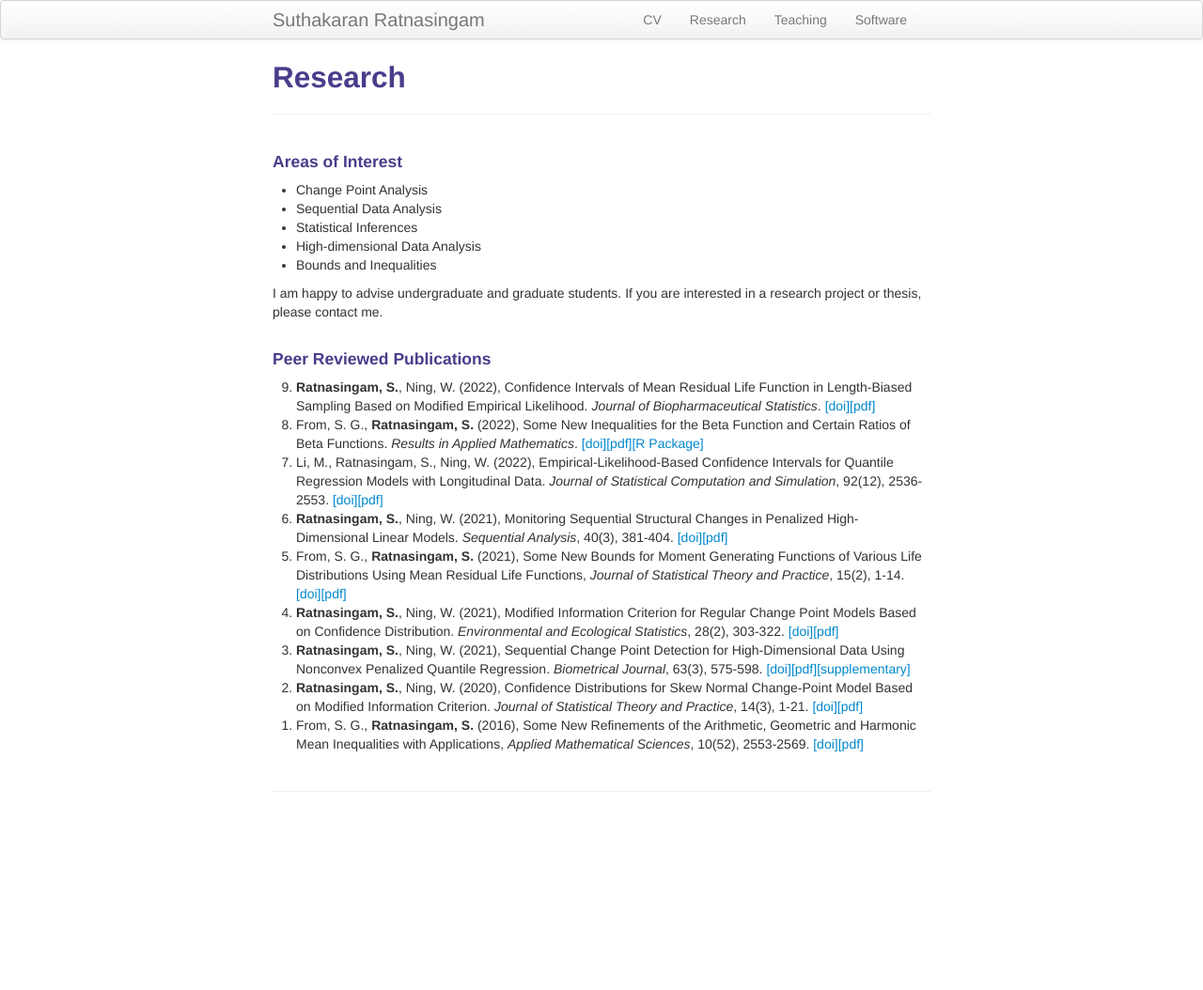
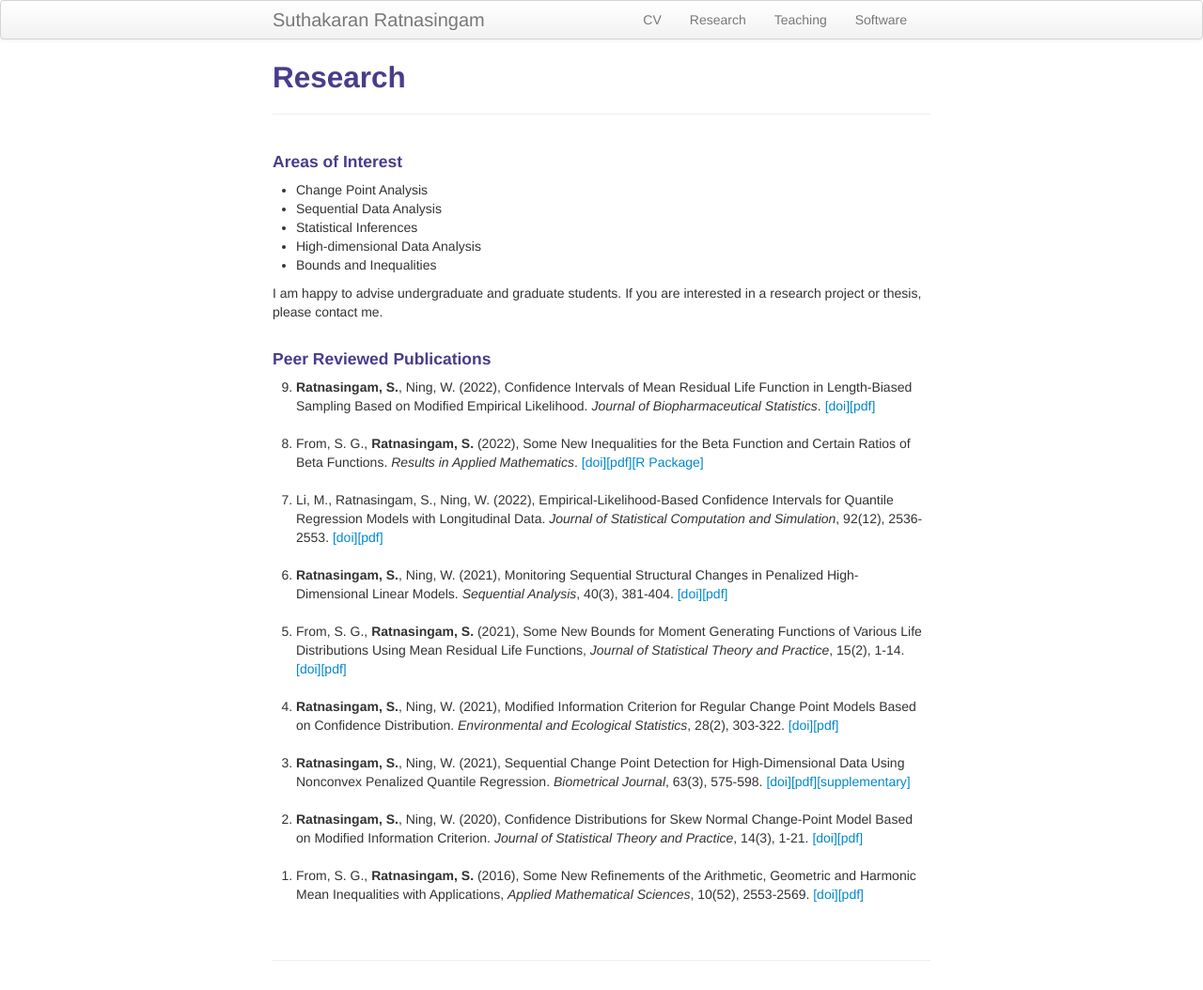
Before and after one commit to suthakaranr/suthakaranr.github.io, a Jekyll site: the page built from pages/Research.md, in a window 1280 px wide. Shown: the whole page at 94% size. Built offline with Jekyll 4.4.1, drawn with Linux system fonts in a browser that asks for light colours; before the commit the page ends 900 px from its top, so only the background shows below that.

Commit message:
Update Research.md

```diff
--- a/pages/Research.md
+++ b/pages/Research.md
@@ -20,32 +20,27 @@ I am happy to advise undergraduate and graduate students. If you are interested
 
 #### Peer Reviewed Publications
 
-<p style="line-height:4.5em;">
-
 <ol>
 
   <li value="9"> <b>Ratnasingam, S.</b>, Ning, W. (2022), Confidence Intervals of Mean Residual Life Function in Length-Biased
-Sampling Based on Modified Empirical Likelihood. <i>Journal of Biopharmaceutical Statistics</i>. <a style="text-decoration:none" href="https://doi.org/10.1080/10543406.2022.2089157" target="_blank" rel="noopener noreferrer">[doi]</a><a style="text-decoration:none" href="../assets/2022SWJBPS.pdf" target="_blank" rel="noopener noreferrer">[pdf]</a>
-</li>
+Sampling Based on Modified Empirical Likelihood. <i>Journal of Biopharmaceutical Statistics</i>. <a style="text-decoration:none" href="https://doi.org/10.1080/10543406.2022.2089157" target="_blank" rel="noopener noreferrer">[doi]</a><a style="text-decoration:none" href="../assets/2022SWJBPS.pdf" target="_blank" rel="noopener noreferrer">[pdf]</a> </li> <br>
 
   <li value="8"> From, S. G.,  <b>Ratnasingam, S.</b> (2022), Some New Inequalities for the Beta Function and Certain Ratios of Beta Functions. <i>Results in Applied
-Mathematics</i>.  <a style="text-decoration:none" href="https://doi.org/10.1016/j.rinam.2022.100302" target="_blank" rel="noopener noreferrer">[doi]</a><a style="text-decoration:none" href="../assets/2022FSRINAM.pdf" target="_blank" rel="noopener noreferrer">[pdf]</a><a style="text-decoration:none" href="https://github.com/suthakaranr/IneqBetaFun" target="_blank" rel="noopener noreferrer">[R Package]</a> </li>
+Mathematics</i>.  <a style="text-decoration:none" href="https://doi.org/10.1016/j.rinam.2022.100302" target="_blank" rel="noopener noreferrer">[doi]</a><a style="text-decoration:none" href="../assets/2022FSRINAM.pdf" target="_blank" rel="noopener noreferrer">[pdf]</a><a style="text-decoration:none" href="https://github.com/suthakaranr/IneqBetaFun" target="_blank" rel="noopener noreferrer">[R Package]</a> </li> <br>
 
   <li value="7"> Li, M., Ratnasingam, S., Ning, W. (2022), Empirical-Likelihood-Based Confidence Intervals for
-Quantile Regression Models with Longitudinal Data. <i>Journal of Statistical Computation and Simulation</i>, 92(12), 2536-2553. <a style="text-decoration:none" href="https://doi.org/10.1080/00949655.2022.2043322" target="_blank" rel="noopener noreferrer">[doi]</a><a style="text-decoration:none" href="../assets/2022ELJSCS.pdf" target="_blank" rel="noopener noreferrer">[pdf]</a></li>
+Quantile Regression Models with Longitudinal Data. <i>Journal of Statistical Computation and Simulation</i>, 92(12), 2536-2553. <a style="text-decoration:none" href="https://doi.org/10.1080/00949655.2022.2043322" target="_blank" rel="noopener noreferrer">[doi]</a><a style="text-decoration:none" href="../assets/2022ELJSCS.pdf" target="_blank" rel="noopener noreferrer">[pdf]</a></li> <br>
 
-   <li value="6">  <b>Ratnasingam, S.</b>, Ning, W. (2021), Monitoring Sequential Structural Changes in Penalized High-Dimensional Linear Models. <i>Sequential Analysis</i>, 40(3), 381-404. <a style="text-decoration:none" href="https://doi.org/10.1080/07474946.2021.1940500" target="_blank" rel="noopener noreferrer">[doi]</a><a style="text-decoration:none" href="../assets/2021SWSA.pdf" target="_blank" rel="noopener noreferrer">[pdf]</a> </li>
+   <li value="6">  <b>Ratnasingam, S.</b>, Ning, W. (2021), Monitoring Sequential Structural Changes in Penalized High-Dimensional Linear Models. <i>Sequential Analysis</i>, 40(3), 381-404. <a style="text-decoration:none" href="https://doi.org/10.1080/07474946.2021.1940500" target="_blank" rel="noopener noreferrer">[doi]</a><a style="text-decoration:none" href="../assets/2021SWSA.pdf" target="_blank" rel="noopener noreferrer">[pdf]</a> </li> <br>
 
-  <li value="5"> From, S. G.,  <b>Ratnasingam, S.</b> (2021), Some New Bounds for Moment Generating Functions of Various Life Distributions Using Mean Residual Life Functions, <i>Journal of Statistical Theory and Practice</i>, 15(2), 1-14. <a style="text-decoration:none" href="https://doi.org/10.1007/s42519-021-00176-1" target="_blank" rel="noopener noreferrer">[doi]</a><a style="text-decoration:none" href="../assets/2021FSJSPT.pdf" target="_blank" rel="noopener noreferrer">[pdf]</a></li>
+  <li value="5"> From, S. G.,  <b>Ratnasingam, S.</b> (2021), Some New Bounds for Moment Generating Functions of Various Life Distributions Using Mean Residual Life Functions, <i>Journal of Statistical Theory and Practice</i>, 15(2), 1-14. <a style="text-decoration:none" href="https://doi.org/10.1007/s42519-021-00176-1" target="_blank" rel="noopener noreferrer">[doi]</a><a style="text-decoration:none" href="../assets/2021FSJSPT.pdf" target="_blank" rel="noopener noreferrer">[pdf]</a></li> <br>
 
-  <li value="4">  <b>Ratnasingam, S.</b>, Ning, W. (2021), Modified Information Criterion for Regular Change Point Models Based on Confidence Distribution. <i>Environmental and Ecological Statistics</i>, 28(2), 303-322. <a style="text-decoration:none" href="https://doi.org/10.1007/s10651-021-00485-5" target="_blank" rel="noopener noreferrer">[doi]</a><a style="text-decoration:none" href="../assets/2021SWEES.pdf" target="_blank" rel="noopener noreferrer">[pdf]</a> </li>
+  <li value="4">  <b>Ratnasingam, S.</b>, Ning, W. (2021), Modified Information Criterion for Regular Change Point Models Based on Confidence Distribution. <i>Environmental and Ecological Statistics</i>, 28(2), 303-322. <a style="text-decoration:none" href="https://doi.org/10.1007/s10651-021-00485-5" target="_blank" rel="noopener noreferrer">[doi]</a><a style="text-decoration:none" href="../assets/2021SWEES.pdf" target="_blank" rel="noopener noreferrer">[pdf]</a> </li> <br>
 
-  <li value="3">  <b>Ratnasingam, S.</b>, Ning, W. (2021), Sequential Change Point Detection for High-Dimensional Data Using Nonconvex Penalized Quantile Regression. <i>Biometrical Journal</i>, 63(3), 575-598. <a style="text-decoration:none" href="https://doi.org/10.1002/bimj.202000078" target="_blank" rel="noopener noreferrer">[doi]</a><a style="text-decoration:none" href="../assets/2020SWBJ.pdf" target="_blank" rel="noopener noreferrer">[pdf]</a><a style="text-decoration:none" href="https://onlinelibrary.wiley.com/action/downloadSupplement?doi=10.1002%2Fbimj.202000078&file=bimj2203-sup-0002-SuppMat.pdf" target="_blank" rel="noopener noreferrer">[supplementary]</a></li>
+  <li value="3">  <b>Ratnasingam, S.</b>, Ning, W. (2021), Sequential Change Point Detection for High-Dimensional Data Using Nonconvex Penalized Quantile Regression. <i>Biometrical Journal</i>, 63(3), 575-598. <a style="text-decoration:none" href="https://doi.org/10.1002/bimj.202000078" target="_blank" rel="noopener noreferrer">[doi]</a><a style="text-decoration:none" href="../assets/2020SWBJ.pdf" target="_blank" rel="noopener noreferrer">[pdf]</a><a style="text-decoration:none" href="https://onlinelibrary.wiley.com/action/downloadSupplement?doi=10.1002%2Fbimj.202000078&file=bimj2203-sup-0002-SuppMat.pdf" target="_blank" rel="noopener noreferrer">[supplementary]</a></li> <br>
 
-  <li value="2">  <b>Ratnasingam, S.</b>, Ning, W. (2020), Confidence Distributions for Skew Normal Change-Point Model Based on Modified Information Criterion. <i>Journal of Statistical Theory and Practice</i>, 14(3), 1-21. <a style="text-decoration:none" href="https://doi.org/10.1007/s42519-020-00108-5" target="_blank" rel="noopener noreferrer">[doi]</a><a style="text-decoration:none" href="../assets/2020SWJSPT.pdf" target="_blank" rel="noopener noreferrer">[pdf]</a></li>
+  <li value="2">  <b>Ratnasingam, S.</b>, Ning, W. (2020), Confidence Distributions for Skew Normal Change-Point Model Based on Modified Information Criterion. <i>Journal of Statistical Theory and Practice</i>, 14(3), 1-21. <a style="text-decoration:none" href="https://doi.org/10.1007/s42519-020-00108-5" target="_blank" rel="noopener noreferrer">[doi]</a><a style="text-decoration:none" href="../assets/2020SWJSPT.pdf" target="_blank" rel="noopener noreferrer">[pdf]</a></li> <br>
 
-  <li value="1">From, S. G.,  <b>Ratnasingam, S.</b> (2016), Some New Refinements of the Arithmetic, Geometric and Harmonic Mean Inequalities with Applications, <i>Applied Mathematical Sciences</i>, 10(52), 2553-2569. <a style="text-decoration:none" href="http://dx.doi.org/10.12988/ams.2016.66191" target="_blank" rel="noopener noreferrer">[doi]</a><a style="text-decoration:none" href="../assets/2016FSAMS.pdf" target="_blank" rel="noopener noreferrer">[pdf]</a></li>
+  <li value="1">From, S. G.,  <b>Ratnasingam, S.</b> (2016), Some New Refinements of the Arithmetic, Geometric and Harmonic Mean Inequalities with Applications, <i>Applied Mathematical Sciences</i>, 10(52), 2553-2569. <a style="text-decoration:none" href="http://dx.doi.org/10.12988/ams.2016.66191" target="_blank" rel="noopener noreferrer">[doi]</a><a style="text-decoration:none" href="../assets/2016FSAMS.pdf" target="_blank" rel="noopener noreferrer">[pdf]</a></li> <br>
 
 </ol>
-
-</p>
```
